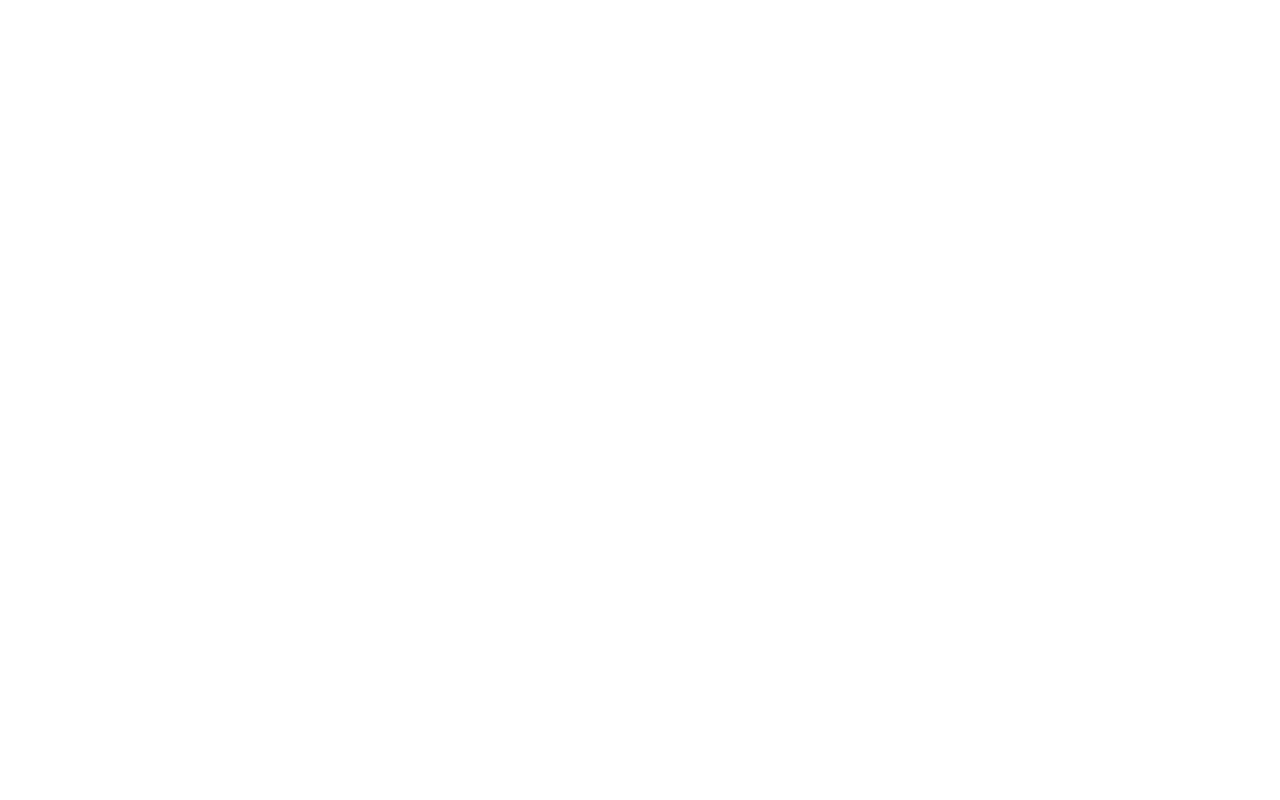
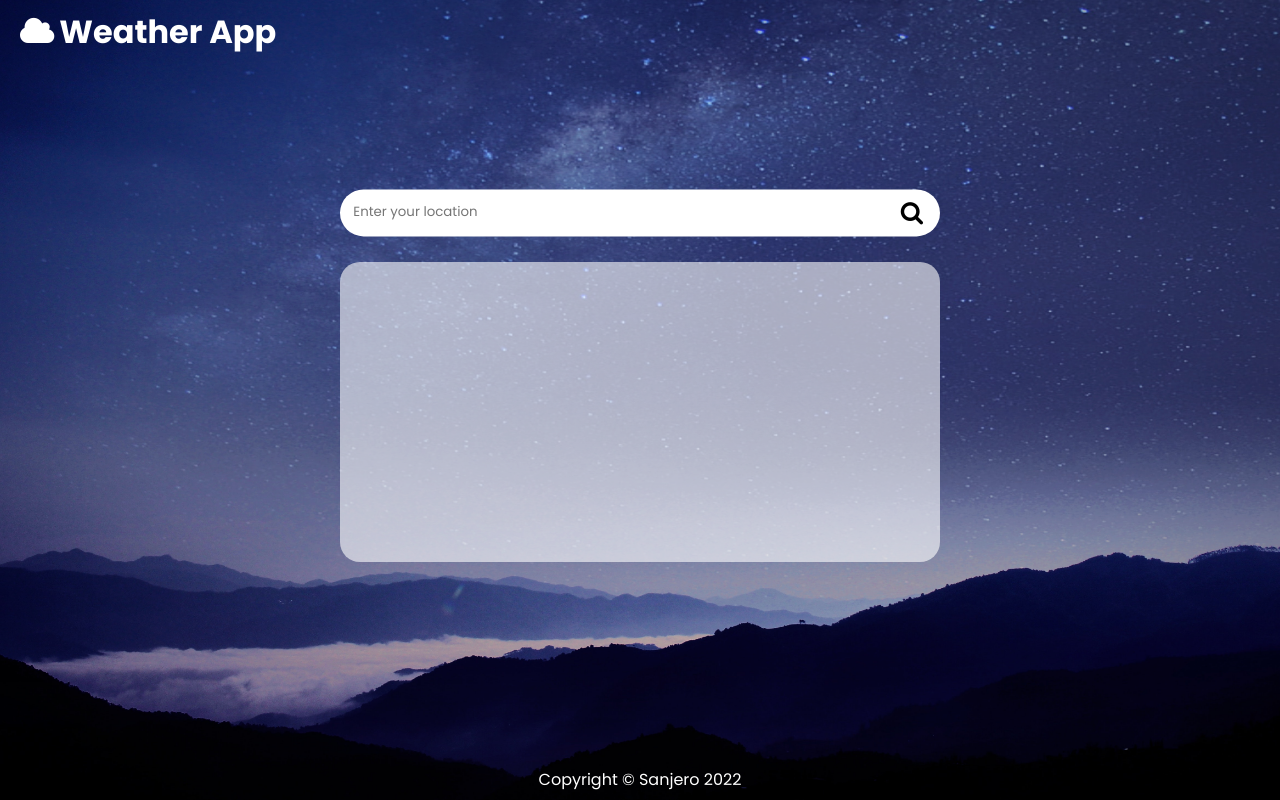
Before and after one commit to Sanjero20/weather-app, a plain HTML site: page index.html in a window 1280 px wide. Drawn offline with Linux system fonts and the light colour scheme.

Commit message:
Add Basic UI

```diff
--- a/index.html
+++ b/index.html
@@ -5,8 +5,35 @@
     <meta http-equiv="X-UA-Compatible" content="IE=edge" />
     <meta name="viewport" content="width=device-width, initial-scale=1.0" />
     <title>Weather App</title>
+    <link
+      rel="stylesheet"
+      href="https://cdnjs.cloudflare.com/ajax/libs/font-awesome/4.7.0/css/font-awesome.min.css"
+    />
     <link rel="stylesheet" href="styles.css" />
     <script src="main.js" defer></script>
   </head>
-  <body></body>
+  <body>
+    <header>
+      <i class="fa fa-cloud" aria-hidden="true"></i>
+      <h1>Weather App</h1>
+    </header>
+    <form class="search-bar">
+      <input
+        type="text"
+        name="location"
+        id="location"
+        placeholder="Enter your location"
+      />
+      <button id="search">
+        <i class="fa fa-search" aria-hidden="true"></i>
+      </button>
+    </form>
+
+    <main class="weather-info">
+      <div class="loader hide"></div>
+      <!-- Insert a component containing the weather details -->
+    </main>
+
+    <footer>Copyright &copy; Sanjero 2022</footer>
+  </body>
 </html>
--- a/main.js
+++ b/main.js
@@ -0,0 +1 @@
+(()=>{"use strict";const e=document.querySelector(".search-bar"),t=document.querySelector(".weather-info"),s=document.querySelector(".loader");e.classList.add("adjust"),e.addEventListener("submit",(r=>{r.preventDefault(),e.classList.add("adjust"),t.classList.remove("hide"),s.classList.remove("hide")}))})();
--- a/styles.css
+++ b/styles.css
@@ -0,0 +1,117 @@
+@import url('https://fonts.googleapis.com/css2?family=Poppins:ital,wght@0,200;0,400;0,700;0,900;1,400&display=swap');
+
+* {
+  padding: 0;
+  margin: 0;
+  font-family: 'Poppins', sans-serif;
+}
+
+body {
+  height: 100vh;
+  background-image: url(./images/background.jpg);
+  background-size: cover;
+  background-position: center;
+  background-repeat: no-repeat;
+
+  display: flex;
+  flex-direction: column;
+  justify-content: space-between;
+}
+
+header {
+  color: white;
+  padding-top: 0.5em;
+  padding-left: 1.25em;
+  display: flex;
+  align-items: center;
+  gap: 5px;
+}
+
+header > .fa-cloud {
+  font-size: 2em;
+}
+
+footer {
+  color: white;
+  text-align: center;
+  padding-bottom: 0.5em;
+}
+
+.search-bar {
+  display: flex;
+  justify-content: center;
+  align-items: center;
+  padding-top: 0.5em;
+  gap: 0.75em;
+  transition: all 500ms ease;
+  position: absolute;
+  top: 50%;
+  left: 50%;
+  transform: translate(-50%, -50%);
+  width: min(600px, 75%);
+}
+
+.search-bar.adjust {
+  transform: translate(-50%, -400%);
+}
+
+input[name='location'] {
+  outline: 0;
+  padding: 1em;
+  width: 100%;
+  border: 1px;
+  border-radius: 25px;
+}
+
+#search {
+  position: absolute;
+  right: 0.5em;
+  color: black;
+  background-color: transparent;
+  border: 1px;
+  padding: 0px 5px;
+  font-size: 1.5em;
+  cursor: pointer;
+}
+
+.loader {
+  position: absolute;
+  top: 50%;
+  left: 50%;
+  border: 10px solid white;
+  border-top: 10px solid #3498db;
+  border-radius: 50%;
+  width: 50px;
+  height: 50px;
+  animation: spin 1s linear infinite;
+}
+
+.loader.hide {
+  display: none;
+}
+
+@keyframes spin {
+  0% {
+    transform: translate(-50%, -50%) rotate(0deg);
+  }
+  100% {
+    transform: translate(-50%, -50%) rotate(360deg);
+  }
+}
+
+/* Main Content - Weather Data */
+main {
+  position: relative;
+  margin: 0 auto;
+  width: min(600px, 75%);
+  height: 300px;
+  background-color: rgb(255, 255, 255, 0.6);
+  border-radius: 20px;
+  opacity: 1;
+  transition: all 250ms ease;
+}
+
+main.hide {
+  height: 0;
+  opacity: 0;
+}
```
Also changed, not shown: images/background.jpg (added).
